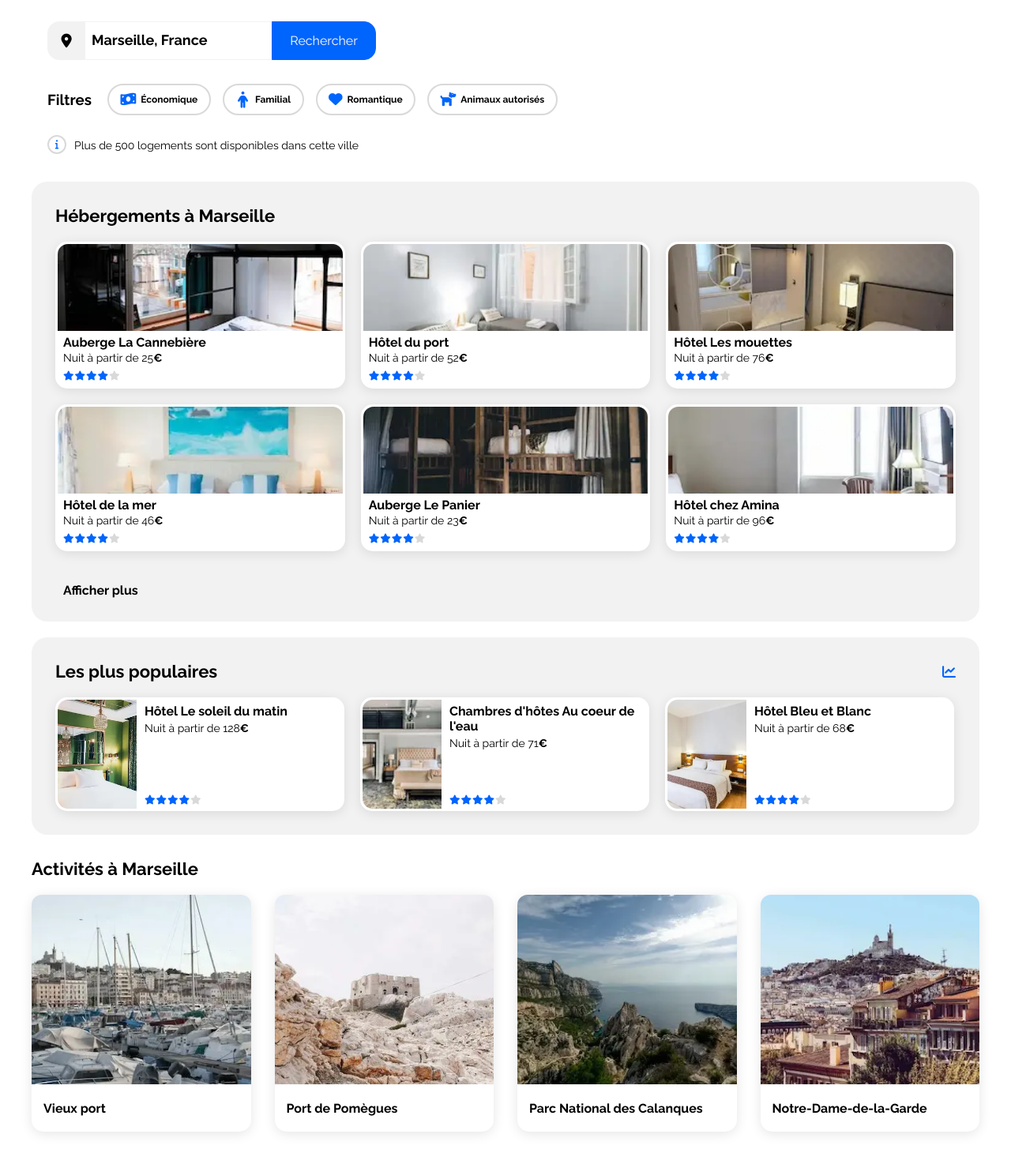
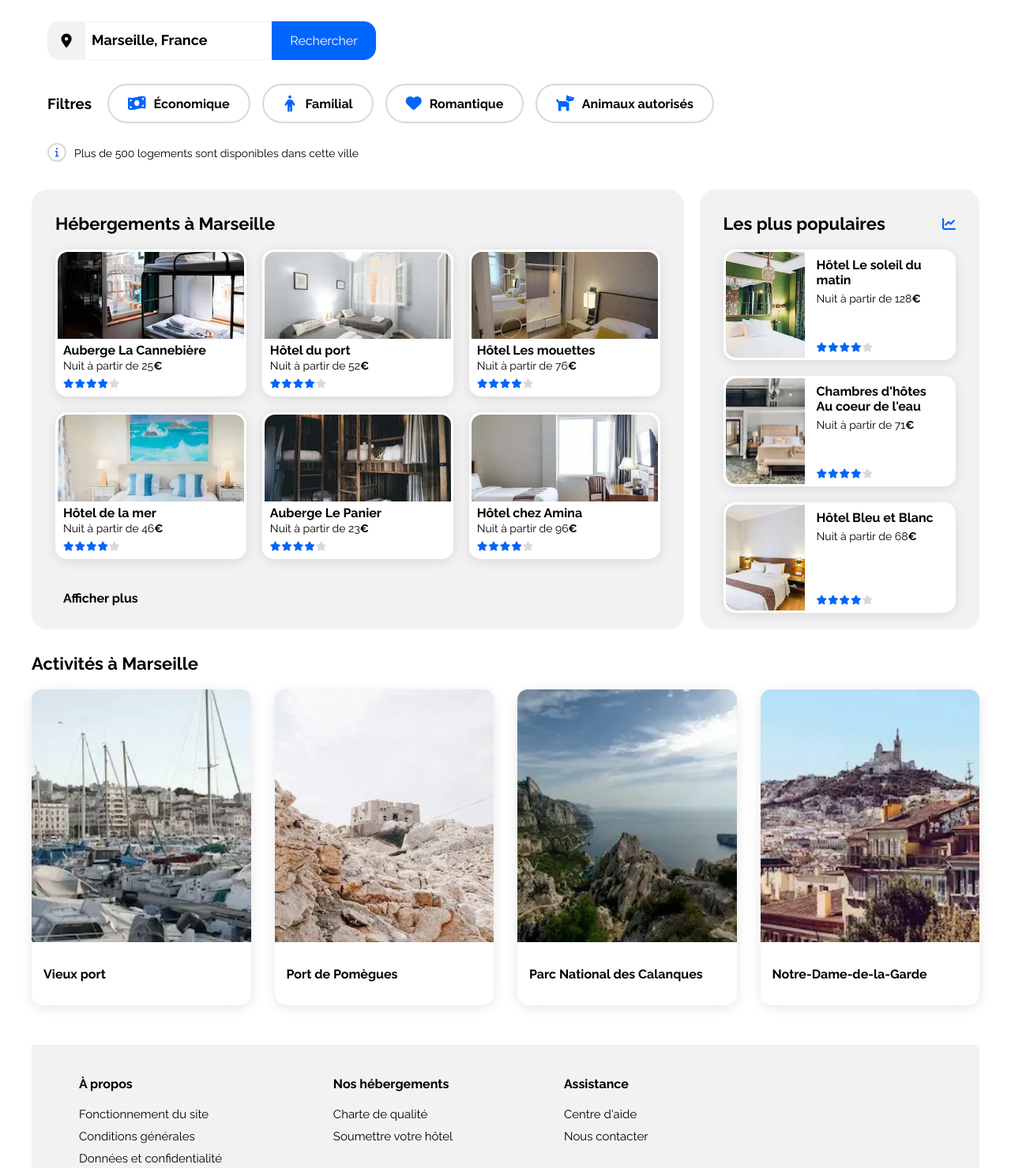
Before and after one commit to ProjetsDevFanny/Booki-Flexbox-mobile-first, a plain HTML site: page index.html in a window 1280 px wide. Shown: the part 150-1629 px from the top of the page at 79% size. Drawn offline with Linux system fonts and the light colour scheme; files whose address does not match are found by name.

Commit message:
responsive desktop partie accommodations ans popular faite

```diff
--- a/css/media-queries.css
+++ b/css/media-queries.css
@@ -6,7 +6,7 @@
     margin: 0px 40px;
   }
 
-  /* ============ header ============ */
+  /* ============ header = tablette============ */
 
   header {
     display: flex;
@@ -30,9 +30,9 @@
     top: 0px;
   }
 
-  /* ============ main / research and filters ============ */
+  /* ============ main / research and filters = tablette ============ */
 
-  /* ============ research ============ */
+  /* ============ research = tablette ============ */
 
 
   .btn-research {
@@ -54,7 +54,7 @@
     display: none;
   }
 
-  /* ============ filters ============ */
+  /* ============ filters = tablette ============ */
 
   .filter-section {
     display: flex;
@@ -81,7 +81,7 @@
     font-size: 12px;
   }
 
-  /* ============ accomodations and populars ============ */
+  /* ============ accomodations and populars = tablette ============ */
 
   .accommodation-and-popular-section {
     flex-direction: column;
@@ -128,7 +128,7 @@
     padding: 20px 0px 0px 10px;
   }
 
-  /* ============ most popular ============ */
+  /* ============ most popular = tablette ============ */
 
 
   .most-popular-container {
@@ -180,7 +180,7 @@
     gap: 4px;
   }
 
-  /* ============ activities ============ */
+  /* ============ activities = tablette ============ */
 
   .activities-section h2 {
     width: 100%;
@@ -203,7 +203,7 @@
     height: 80%;
   }
 
-  /* ============ footer ============ */
+  /* ============ footer = tablette ============ */
 
   .footer-container {
     flex-direction: row;
@@ -221,9 +221,83 @@
     et on prendre entre les 2 valeurs de gap, selon 11% de la largeur du viewport. */
 
   }
+}
 
+/* ============ desktop ============ */
 
+@media (min-width: 992px) {
 
+  /* ============ research = desktop ============ */
+  .filter-button {
+    padding: 0em 1.5em;
+    height: 50px;
+    gap: 10px;
+   }
 
+   .filter-button span {
+    font-size: 16px;
+   }
 
+   .filter-button i {
+    font-size: 20px;
 }
+
+/* ============ accomodations and populars = desktop ============ */
+
+.accommodation-and-popular-section {
+  flex-direction: row;
+}
+
+.accommodation-container {
+  width: 70%;
+}
+
+.most-popular-container {
+  width: 30%;
+}
+
+.most-popular-gallery {
+  flex-direction: column;
+  height: 100%;
+}
+
+.most-popular-card {
+  max-height: 140px;
+  height: 100%;
+  width: 100%;
+  max-width: 100%;
+  margin: 0;
+}
+
+.most-popular-details-container {
+  padding: 7px 15px;
+  justify-content: space-between;
+}
+
+.most-popular-details {
+  gap: 6px;
+}
+
+/* ============ activities = desktop ============ */
+
+.image-wrapper {
+  max-height: calc(100% - 20px);
+}
+
+.activity-details {
+  height: 20px;
+  display: flex;
+  align-items: center;
+ }
+
+.activity-card {
+  height: 400px;
+}
+}
+
+@media screen and (min-width: 992px) and (max-width: 1038px) {
+
+  .most-popular-container>h2>i {
+      right: -10px;
+  }
+}
```
